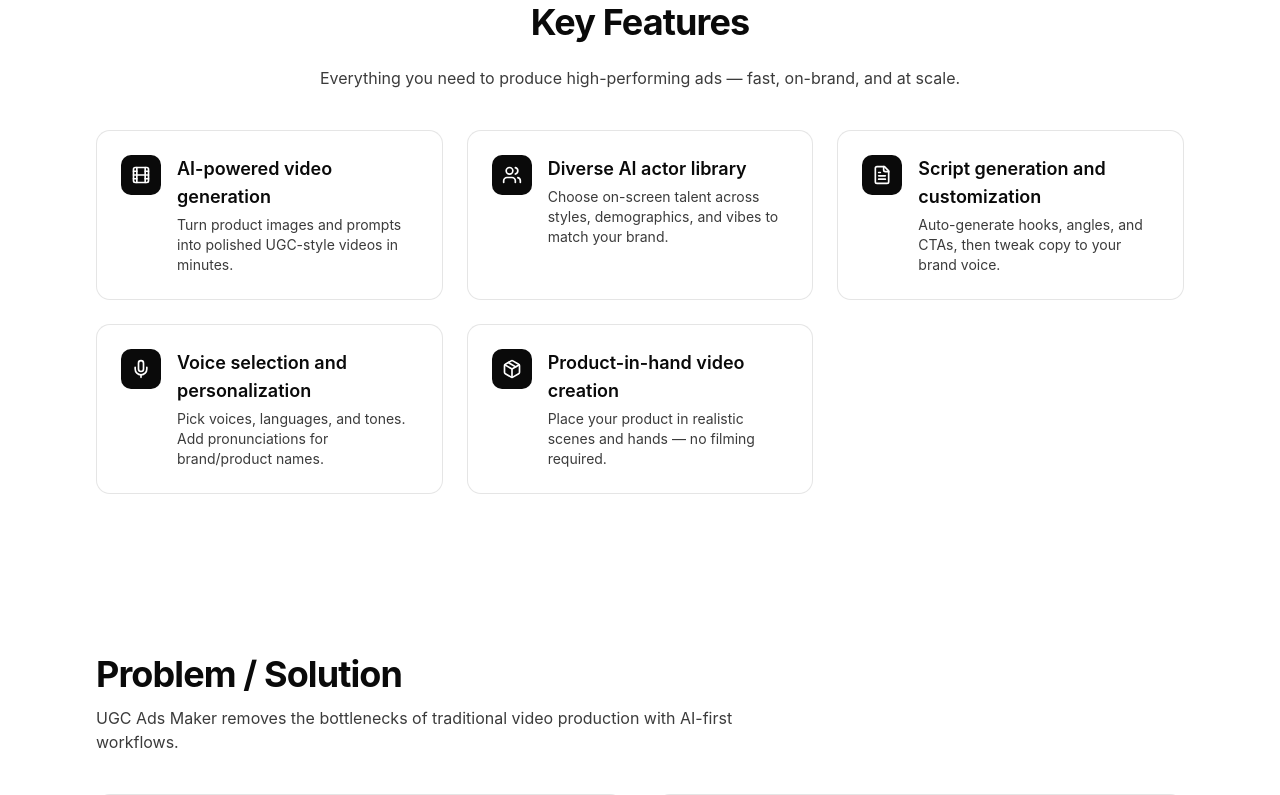
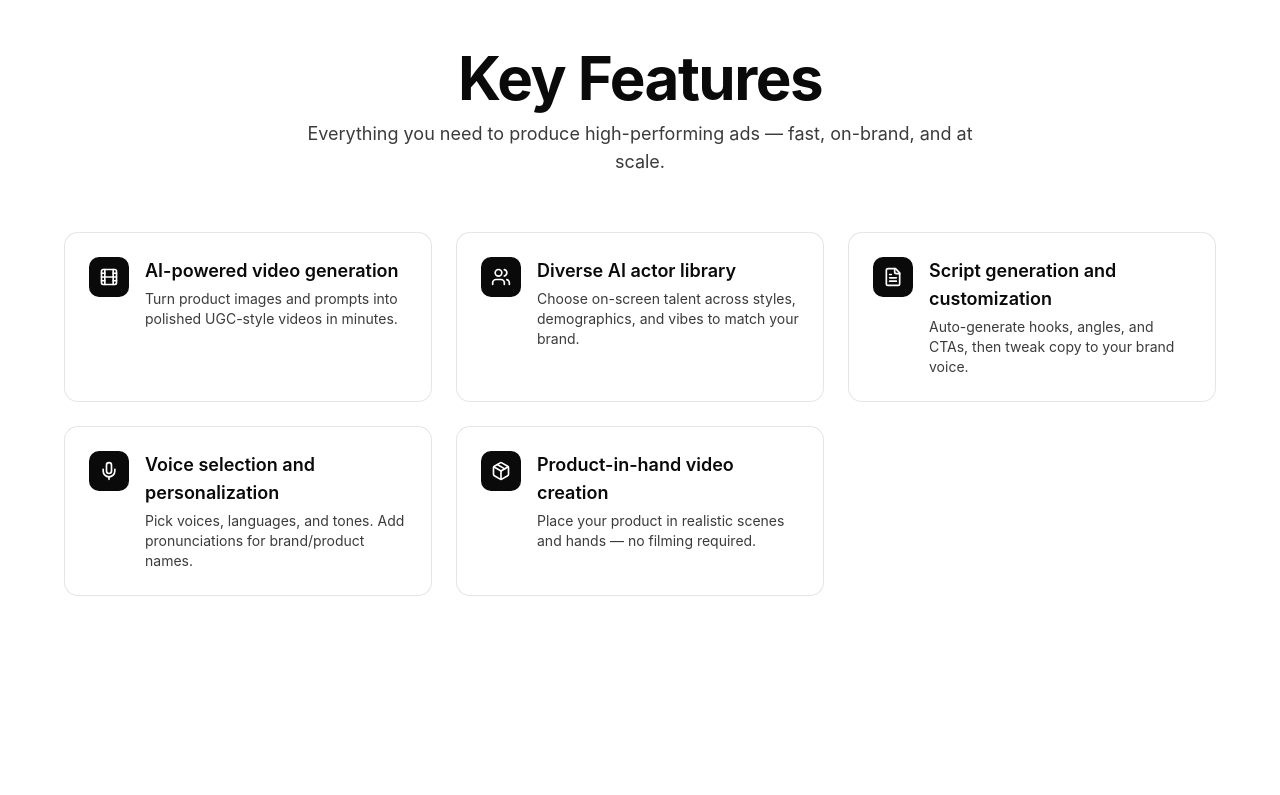
Before and after one commit to nerohoop/ai-ads, a Next.js app: page / in a window 1280 px wide. Shown: the part 1680-2475 px from the top of the page. Built offline with nearby package versions, Linux system fonts and the light colour scheme.

Commit message:
Update components: FAQ, KeyFeatures, and ProblemSolution sections

```diff
--- a/src/components/FAQ.tsx
+++ b/src/components/FAQ.tsx
@@ -2,10 +2,10 @@ import { Accordion, AccordionContent, AccordionItem, AccordionTrigger } from "@/
 
 export default function FAQ() {
   return (
-    <section id="faq" className="w-full max-w-4xl mx-auto px-4 sm:px-6 md:px-8 py-16 md:py-24">
-      <div className="space-y-8">
+    <section id="faq" className="w-full min-h-screen flex items-center justify-center px-4 sm:px-6 md:px-8 py-16 md:py-24">
+      <div className="w-full max-w-4xl mx-auto space-y-10 md:space-y-14">
         <header className="space-y-3 text-center">
-          <h2 className="text-3xl sm:text-4xl font-bold tracking-tight">Frequently Asked Questions</h2>
+          <h2 className="text-4xl sm:text-5xl md:text-6xl font-bold tracking-tight">Frequently Asked Questions</h2>
           <p className="text-base sm:text-lg text-foreground/80 max-w-2xl mx-auto">
             Answers to the most common questions about usage, pricing, and rights.
           </p>
--- a/src/components/KeyFeatures.tsx
+++ b/src/components/KeyFeatures.tsx
@@ -30,15 +30,16 @@ export default function KeyFeatures() {
   ];
 
   return (
-    <section id="features" className="w-full max-w-6xl mx-auto px-4 sm:px-6 md:px-8 py-12 md:py-20">
-      <div className="space-y-6 text-center">
-        <h2 className="text-3xl sm:text-4xl font-bold tracking-tight">Key Features</h2>
-        <p className="text-foreground/80 max-w-2xl mx-auto">
-          Everything you need to produce high-performing ads — fast, on-brand, and at scale.
-        </p>
-      </div>
+    <section id="features" className="w-full min-h-screen flex items-center justify-center px-4 sm:px-6 md:px-8 py-16 md:py-24">
+      <div className="w-full max-w-6xl mx-auto space-y-10 md:space-y-14">
+        <header className="space-y-3 text-center">
+          <h2 className="text-4xl sm:text-5xl md:text-6xl font-bold tracking-tight">Key Features</h2>
+          <p className="text-base sm:text-lg text-foreground/80 max-w-2xl mx-auto">
+            Everything you need to produce high-performing ads — fast, on-brand, and at scale.
+          </p>
+        </header>
 
-      <div className="mt-10 grid grid-cols-1 sm:grid-cols-2 lg:grid-cols-3 gap-6">
+        <div className="grid grid-cols-1 sm:grid-cols-2 lg:grid-cols-3 gap-6">
         {features.map(({ icon: Icon, title, description }) => (
           <div
             key={title}
@@ -55,6 +56,7 @@ export default function KeyFeatures() {
             </div>
           </div>
         ))}
+        </div>
       </div>
     </section>
   );
--- a/src/components/ProblemSolution.tsx
+++ b/src/components/ProblemSolution.tsx
@@ -2,11 +2,11 @@ import { Check, X } from "lucide-react";
 
 export default function ProblemSolution() {
   return (
-    <section id="problem-solution" className="w-full max-w-6xl mx-auto px-4 sm:px-6 md:px-8 py-12 md:py-20">
-      <div className="space-y-10">
-        <header className="space-y-3">
-          <h2 className="text-3xl sm:text-4xl font-bold tracking-tight">Problem / Solution</h2>
-          <p className="text-foreground/80 max-w-prose">
+    <section id="problem-solution" className="w-full min-h-screen flex items-center justify-center px-4 sm:px-6 md:px-8 py-16 md:py-24">
+      <div className="w-full max-w-6xl mx-auto space-y-10 md:space-y-14">
+        <header className="space-y-3 text-center">
+          <h2 className="text-4xl sm:text-5xl md:text-6xl font-bold tracking-tight">Problem / Solution</h2>
+          <p className="text-base sm:text-lg text-foreground/80 max-w-2xl mx-auto">
             UGC Ads Maker removes the bottlenecks of traditional video production with AI-first workflows.
           </p>
         </header>
```
